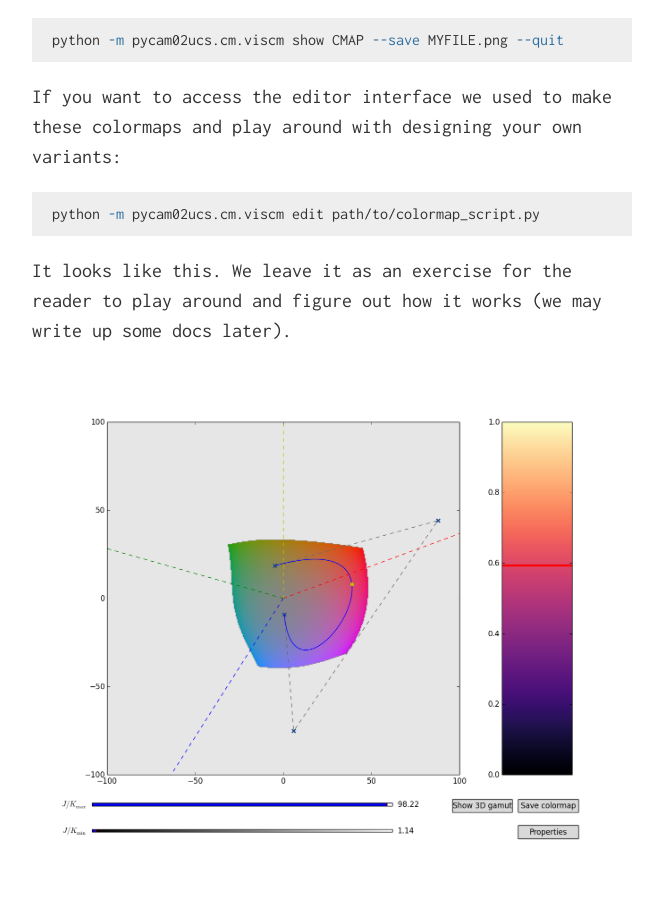
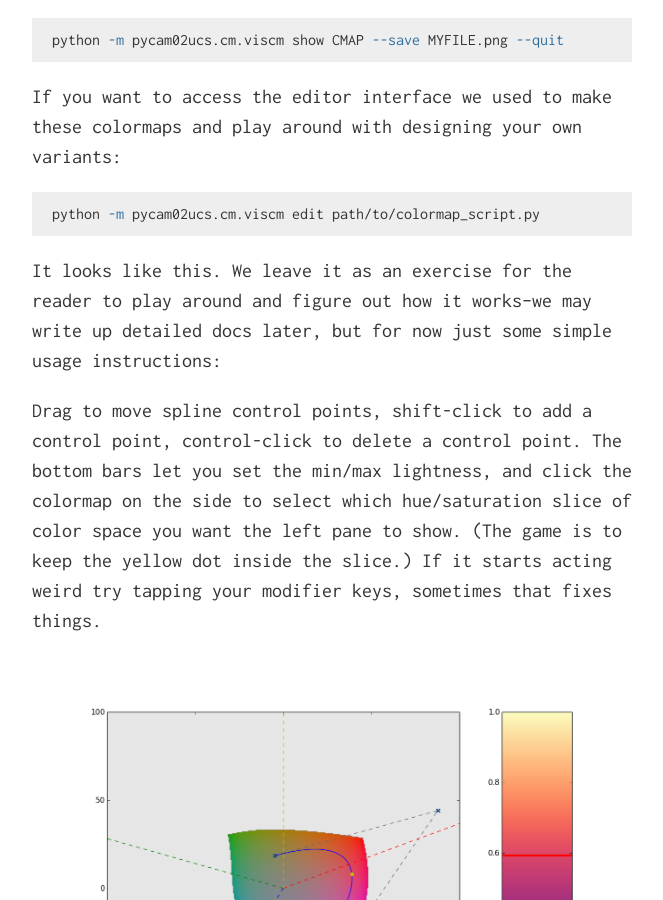
Before and after one commit to BIDS/colormap, a Jekyll site: the page built from index.md, in a window 1280 px wide and 900 px high, scrolled down 5523 px. Shown: the whole window, without its empty margins (308-971 px from the left). Built offline with Jekyll 4.4.1, drawn with Linux system fonts in a browser that asks for light colours; Markdown is read by kramdown in place of the engine named in the settings.

Commit message:
Add tool usage instructions

````diff
--- a/index.md
+++ b/index.md
@@ -136,7 +136,15 @@ colormaps and play around with designing your own variants:
 python -m pycam02ucs.cm.viscm edit path/to/colormap_script.py
 ```
 
-It looks like this. We leave it as an exercise for the reader to play
-around and figure out how it works (we may write up some docs later).
+It looks like this. We leave it as an exercise for the reader to play around
+and figure out how it works--we may write up detailed docs later, but for now
+just some simple usage instructions:
+
+Drag to move spline control points, shift-click to add a control point,
+control-click to delete a control point.  The bottom bars let you set the
+min/max lightness, and click the colormap on the side to select which
+hue/saturation slice of color space you want the left pane to show. (The game
+is to keep the yellow dot inside the slice.)  If it starts acting weird try
+tapping your modifier keys, sometimes that fixes things.
 
 <a href="./images/screenshots/editor.png"><img src="./images/screenshots/editor.png"></a>
````
Also changed, not shown: 1 other file.
